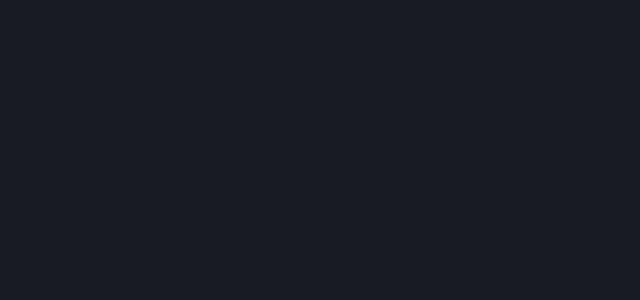
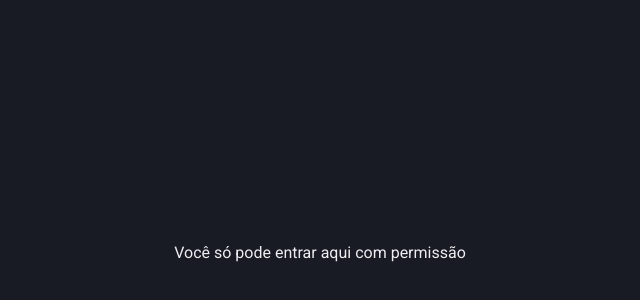
Before and after one commit to RuanMoreiraOfc/drkz-cidade-alta, a React (Vite) app: page /dashboard in a window 1280 px wide. Before the commit this address had no page. Shown: the part 148-448 px from the top of the page, without its empty margins (320-960 px from the left). Built offline with nearby package versions, Linux system fonts and the light colour scheme; sample sign-in values are in the browser's storage.

Commit message:
feat: route dashboad page

```diff
--- a/src/pages/_app.tsx
+++ b/src/pages/_app.tsx
@@ -2,6 +2,7 @@ import { BrowserRouter, Routes, Route } from 'react-router-dom';
 
 import AuthMiddleware from '@pages/authMiddleware';
 import Login from '@pages/index';
+import Dashboard from '@pages/dashboard';
 
 export default MyApp;
 
@@ -15,6 +16,10 @@ function MyApp({}: Props) {
                path='/'
                element={<AuthMiddleware render={<Login />} />}
             />
+            <Route
+               path='/dashboard'
+               element={<AuthMiddleware render={<Dashboard />} />}
+            />
          </Routes>
       </BrowserRouter>
    );
```
